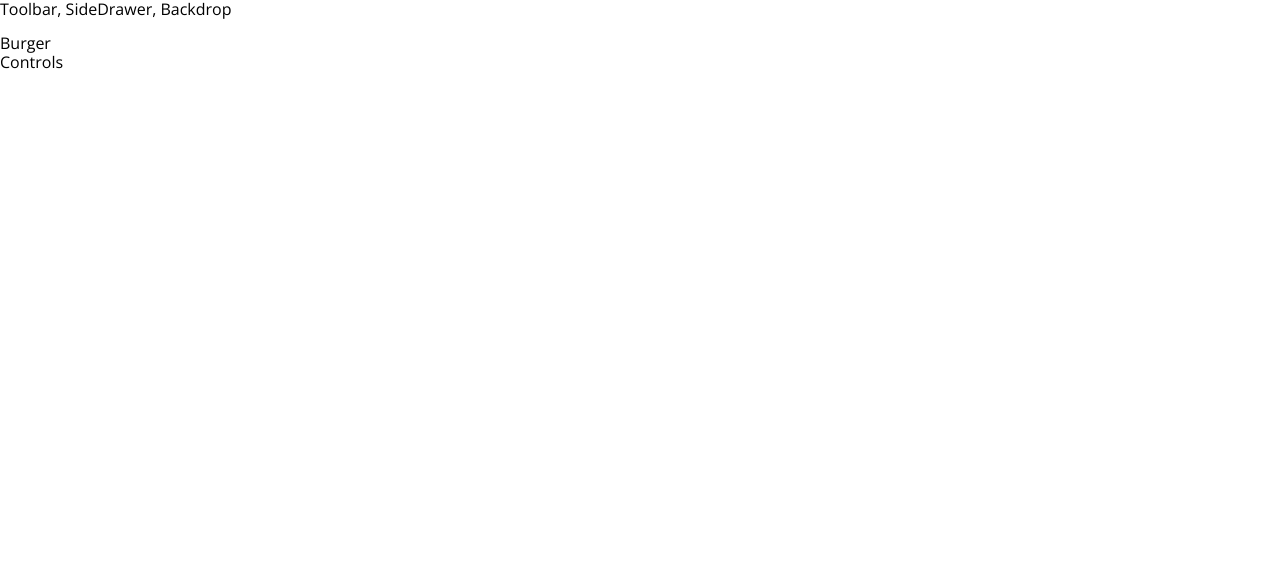
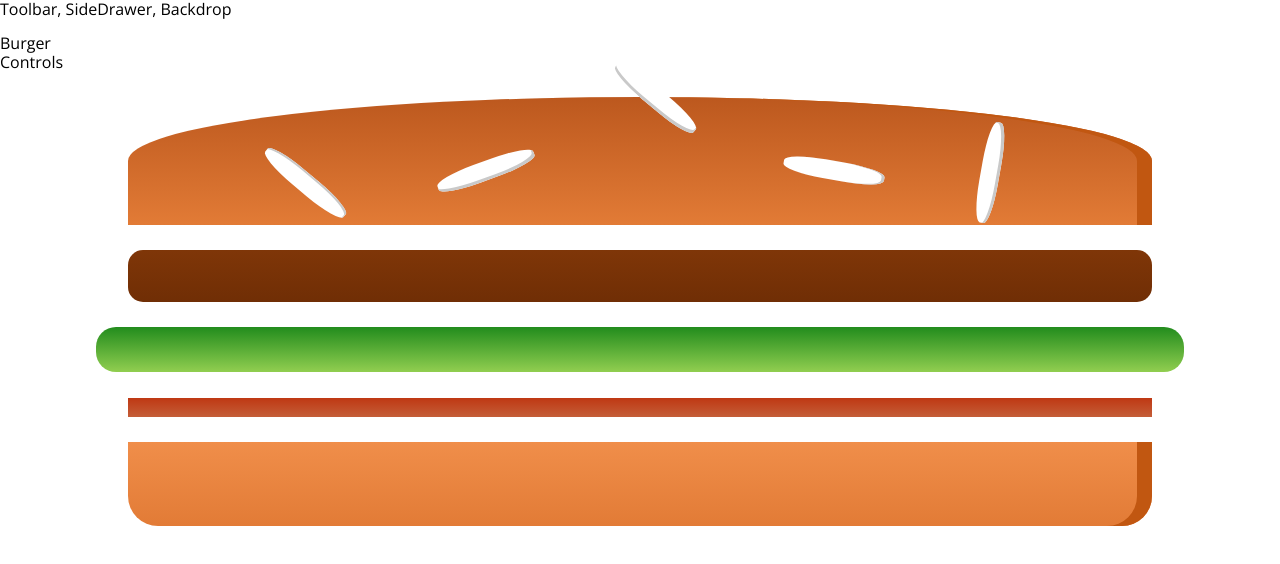
Before and after one commit to tmichelogiannakis/burger-builder, a React (Create React App) app: page / in a window 1280 px wide. Shown: the top 564 px of the page. Built offline with nearby package versions, Linux system fonts and the light colour scheme.

Commit message:
feat: add burger cmp

```diff
--- a/src/layout/builder/Builder.js
+++ b/src/layout/builder/Builder.js
@@ -1,4 +1,5 @@
 import React, { Component } from 'react';
+import Burger from './components/burger/Burger';
 
 class Builder extends Component {
   render() {
@@ -6,6 +7,7 @@
       <>
         <div>Burger</div>
         <div>Controls</div>
+        <Burger />
       </>
     );
   }
--- /dev/null
+++ b/src/layout/builder/components/burger/Burger.js
@@ -0,0 +1,17 @@
+import React from 'react';
+import Ingredient from './ingredient/Ingredient';
+
+const burger = () => {
+  return (
+    <div style={{ height: '640px' }}>
+      <Ingredient type="bread-top" />
+      <Ingredient type="meat" />
+      <Ingredient type="salad" />
+      <Ingredient type="chesse" />
+      <Ingredient type="bacon" />
+      <Ingredient type="bread-bottom" />
+    </div>
+  );
+};
+
+export default burger;
--- /dev/null
+++ b/src/layout/builder/components/burger/ingredient/Ingredient.js
@@ -0,0 +1,28 @@
+import React from 'react';
+import BreadBottom from './breadBottom/BreadBottom';
+import BreadTop from './breadTop/BreadTop';
+import Bacon from './bacon/Bacon';
+import Salad from './salad/Salad';
+import Meat from './meat/Meat';
+import Cheese from './cheese/Cheese';
+
+const ingredient = ({ type }) => {
+  switch (type) {
+    case 'bread-bottom':
+      return <BreadBottom />;
+    case 'bread-top':
+      return <BreadTop />;
+    case 'salad':
+      return <Salad />;
+    case 'cheese':
+      return <Cheese />;
+    case 'meat':
+      return <Meat />;
+    case 'bacon':
+      return <Bacon />;
+    default:
+      return null;
+  }
+};
+
+export default ingredient;
--- /dev/null
+++ b/src/layout/builder/components/burger/ingredient/bacon/Bacon.js
@@ -0,0 +1,10 @@
+import styled from 'styled-components';
+
+const bacon = styled.div`
+  width: 80%;
+  height: 3%;
+  background: linear-gradient(#bf3813, #c45e38);
+  margin: 2% auto;
+`;
+
+export default bacon;
--- /dev/null
+++ b/src/layout/builder/components/burger/ingredient/breadBottom/BreadBottom.js
@@ -0,0 +1,12 @@
+import styled from 'styled-components';
+
+const breadBottom = styled.div`
+  height: 13%;
+  width: 80%;
+  background: linear-gradient(#f08e4a, #e27b36);
+  border-radius: 0 0 30px 30px;
+  box-shadow: inset -15px 0 #c15711;
+  margin: 2% auto;
+`;
+
+export default breadBottom;
--- /dev/null
+++ b/src/layout/builder/components/burger/ingredient/breadTop/BreadTop.js
@@ -0,0 +1,81 @@
+import React from 'react';
+import styled from 'styled-components';
+
+const Seed1 = styled.div`
+  width: 10%;
+  height: 15%;
+  position: absolute;
+  background-color: white;
+  left: 30%;
+  top: 50%;
+  border-radius: 40%;
+  transform: rotate(-20deg);
+  box-shadow: inset -2px -3px #c9c9c9;
+  &:after {
+    content: '';
+    width: 100%;
+    height: 100%;
+    position: absolute;
+    background-color: white;
+    left: -170%;
+    top: -260%;
+    border-radius: 40%;
+    transform: rotate(60deg);
+    box-shadow: inset -1px 2px #c9c9c9;
+  }
+  &:before {
+    content: '';
+    width: 100%;
+    height: 100%;
+    position: absolute;
+    background-color: white;
+    left: 180%;
+    top: -50%;
+    border-radius: 40%;
+    transform: rotate(60deg);
+    box-shadow: inset -1px -3px #c9c9c9;
+  }
+`;
+
+const Seed2 = styled.div`
+  width: 10%;
+  height: 15%;
+  position: absolute;
+  background-color: white;
+  left: 64%;
+  top: 50%;
+  border-radius: 40%;
+  transform: rotate(10deg);
+  box-shadow: inset -3px 0 #c9c9c9;
+  &:before {
+    content: '';
+    width: 100%;
+    height: 100%;
+    position: absolute;
+    background-color: white;
+    left: 150%;
+    top: -130%;
+    border-radius: 40%;
+    transform: rotate(90deg);
+    box-shadow: inset 1px 3px #c9c9c9;
+  }
+`;
+
+const breadTop = ({ className }) => {
+  return (
+    <div className={className}>
+      <Seed1 />
+      <Seed2 />
+    </div>
+  );
+};
+
+export default styled(breadTop)`
+  height: 20%;
+  width: 80%;
+  background: linear-gradient(#bc581e, #e27b36);
+  border-radius: 50% 50% 0 0;
+  box-shadow: inset -15px 0 #c15711;
+  margin: 2% auto;
+  position: relative;
+`;
--- /dev/null
+++ b/src/layout/builder/components/burger/ingredient/cheese/Cheese.js
@@ -0,0 +1,11 @@
+import styled from 'styled-components';
+
+const cheese = styled.div`
+  width: 90%;
+  height: 4.5%;
+  margin: 2% auto;
+  background: linear-gradient(#f4d004, #d6bb22);
+  border-radius: 20px;
+`;
+
+export default cheese;
--- /dev/null
+++ b/src/layout/builder/components/burger/ingredient/meat/Meat.js
@@ -0,0 +1,11 @@
+import styled from 'styled-components';
+
+const meat = styled.div`
+  width: 80%;
+  height: 8%;
+  background: linear-gradient(#7f3608, #702e05);
+  margin: 2% auto;
+  border-radius: 15px;
+`;
+
+export default meat;
--- /dev/null
+++ b/src/layout/builder/components/burger/ingredient/salad/Salad.js
@@ -0,0 +1,11 @@
+import styled from 'styled-components';
+
+const salad = styled.div`
+  width: 85%;
+  height: 7%;
+  margin: 2% auto;
+  background: linear-gradient(#228c1d, #91ce50);
+  border-radius: 20px;
+`;
+
+export default salad;
```
